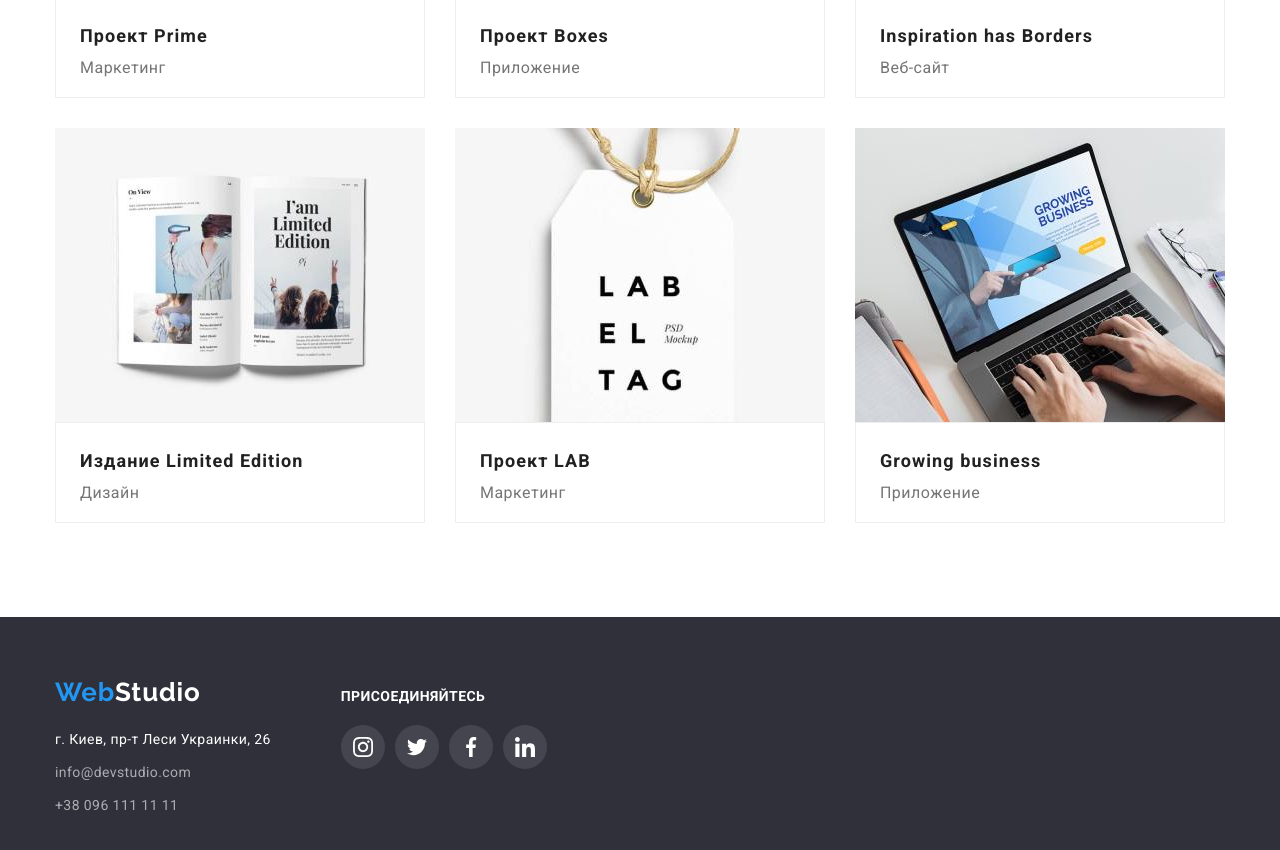
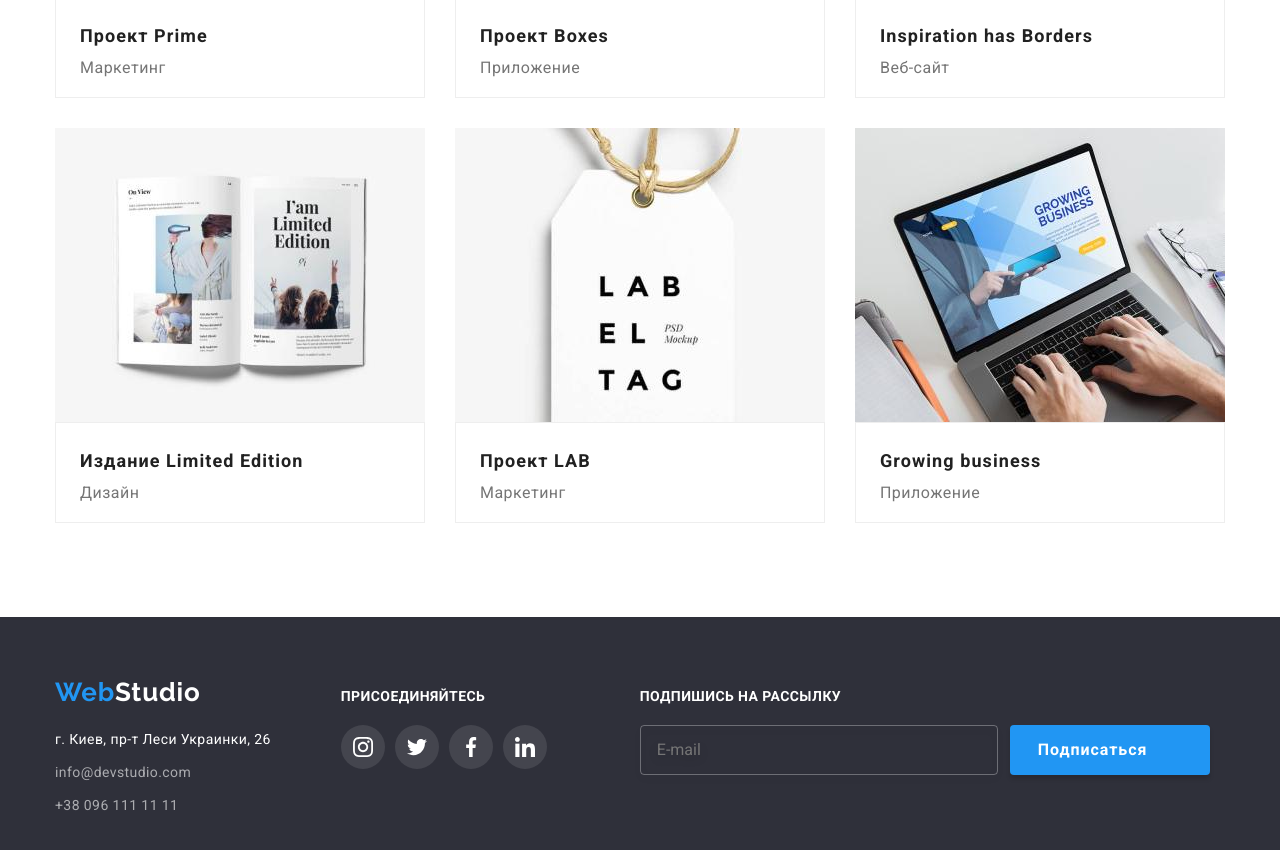
Before and after one commit to IgorFish/goit-markup-hw-06, a plain HTML site: page portfolio.html in a window 1280 px wide. Shown: the part 985-1835 px from the top of the page. Drawn offline with nearby package versions, Linux system fonts and the light colour scheme.

Commit message:
закончил
закончил

```diff
--- a/css/styles.css
+++ b/css/styles.css
@@ -227,6 +227,7 @@ ul {
   border-radius: 4px;
   background: var(--accent-color);
   cursor: pointer;
+  border: none;
   color: var(--primari-bg-color);
   font-weight: 700;
   font-size: 16px;
@@ -234,6 +235,7 @@ ul {
   align-items: center;
   text-align: center;
   letter-spacing: 0.06em;
+  transition: box-shadow 250ms cubic-bezier(0.4, 0, 0.2, 1);
 }
 /* особенности */
 .section {
@@ -542,6 +544,68 @@ ul {
   fill: var(--primari-bg-color);
   background-color: var(--accent-color);
 }
+.social {
+  margin-right: 93px;
+}
+.mail-input {
+  display: flex;
+}
+.mail-title {
+  font-weight: 700;
+  font-size: 14px;
+  line-height: 1.14;
+  letter-spacing: 0.03em;
+  text-transform: uppercase;
+  color: var(--primari-bg-color);
+  margin-bottom: 20px;
+  display: block;
+}
+
+.mail-form-input {
+  width: 358px;
+  height: 50px;
+  padding: 15px 16px;
+  color: #ffffff;
+  background: none;
+  border: 1px solid rgba(255, 255, 255, 0.3);
+  box-sizing: border-box;
+  filter: drop-shadow(0px 4px 4px rgba(0, 0, 0, 0.15));
+  border-radius: 4px;
+  margin-right: 12px;
+  outline: none;
+  transition: border 250ms cubic-bezier(0.4, 0, 0.2, 1);
+}
+.mail-form-input:focus {
+  border: 1px solid #2196f3;
+}
+
+.mail-button {
+  width: 200px;
+  height: 50px;
+  padding: 10px 28px;
+  background: var(--accent-color);
+  box-shadow: 0px 4px 4px rgba(0, 0, 0, 0.15);
+  border-radius: 4px;
+
+  font-weight: 700;
+  font-size: 16px;
+  line-height: 1.88;
+  display: flex;
+  align-items: center;
+  text-align: center;
+  letter-spacing: 0.06em;
+  color: var(--primari-bg-color);
+  cursor: pointer;
+  border: none;
+  transition: box-shadow 250ms cubic-bezier(0.4, 0, 0.2, 1);
+  fill: var(--primari-bg-color);
+}
+.mail-icon {
+  margin-left: 10px;
+}
+
+/* подписка */
+
 /* секция портфолио */
 
 /* кнопки портфолио */
@@ -777,7 +841,6 @@ ul {
   left: 10px;
   top: 50%;
   transform: translateY(-50%);
-  transition: border 250ms cubic-bezier(0.4, 0, 0.2, 1);
 }
 
 /* соглашение модалка */
@@ -800,6 +863,7 @@ ul {
   border-radius: 4px;
   background: var(--accent-color);
   cursor: pointer;
+  border: none;
   color: var(--primari-bg-color);
   font-weight: 700;
   font-size: 16px;
@@ -808,7 +872,7 @@ ul {
   letter-spacing: 0.06em;
   display: block;
   margin: 0 auto;
-  transition: border 250ms cubic-bezier(0.4, 0, 0.2, 1);
+  transition: box-shadow 250ms cubic-bezier(0.4, 0, 0.2, 1);
 }
 
 /* чек соглашения модалки */
@@ -848,81 +912,3 @@ ul {
   text-decoration-line: underline;
   color: var(--accent-color);
 }
-
-/* 14_10_2021 */
-/* .modal-form {
-  display: flex;
-  flex-direction: column;
-  align-items: center;
-  width: 100%;
-  right: 100%;
-  padding: 40px;
-} */
-/* до 14_10_2021 */
-/* .modal-form {
-  position: absolute;
-  display: flex;
-  width: 528px;
-  height: 581px;
-
-  flex-direction: column;
-
-  padding: 40px;
-  outline: 1px solid tomato;
-  z-index: 1;
-} */
-/* заголовок модалки */ /* 14_10_2021 */
-/* .modal-title {
-  font-weight: 700;
-  font-size: 20px;
-  line-height: 1.15;
-  text-align: center;
-  letter-spacing: 0.03em;
-  color: var(--title-text-color);
-  margin-bottom: 12px;
-}
-/*
-/* class="form-field" */
-/* .form-field {
-  display: flex;
-  flex-direction: column;
-  width: 100%;
-
-  margin-bottom: 10px;
-}
-.modal-label {
-  width: 100%;
-  font-weight: 400;
-  font-size: 12px;
-  line-height: 1.17px;
-
-  letter-spacing: 0.01em;
-  color: var(--primary-text-color);
-  margin-bottom: 4px;
-}
-
-.form-modal-button {
-  display: flex;
-  justify-content: center;
-} */
-/* кнопка отправки форм модалки */
-/* .modal-button {
-  width: 200px;
-  height: 50px;
-  box-shadow: 0px 4px 4px rgba(0, 0, 0, 0.15);
-  border-radius: 4px;
-  background: var(--accent-color);
-  cursor: pointer;
-  color: var(--primari-bg-color);
-  font-weight: 700;
-  font-size: 16px;
-  line-height: 1.88;
-
-  text-align: center;
-  letter-spacing: 0.06em;
-}
-.modal-textarea {
-  resize: none;
-} */
-/* основной цвет background: #212121; */ /* вторичный #757575; */
-/* акцент #2196F3 */ /* белый color #FFFFFF */ ;
--- a/portfolio.html
+++ b/portfolio.html
@@ -347,7 +347,6 @@
             </ul>
           </address>
         </div>
-
         <div class="social">
           <h3 class="footer-soc">ПРИСОЕДИНЯЙТЕСЬ</h3>
 
@@ -359,7 +358,6 @@
                 </svg>
               </a>
             </li>
-
             <li class="footer-social-item">
               <a class="footer-social-link" href="">
                 <svg class="icon" width="20" height="20">
@@ -367,14 +365,13 @@
                 </svg>
               </a>
             </li>
-
             <li class="footer-social-item">
               <a class="footer-social-link" href="">
                 <svg class="icon" width="20" height="20">
-                  <use href="./images/symbol-defs.svg#facebook"></use></svg
-              ></a>
+                  <use href="./images/symbol-defs.svg#facebook"></use>
+                </svg>
+              </a>
             </li>
-
             <li class="footer-social-item">
               <a class="footer-social-link" href="">
                 <svg class="icon" width="20" height="20">
@@ -384,6 +381,26 @@
             </li>
           </ul>
         </div>
+        <!-- рассылка -->
+        <form action="#" class="mail-form">
+          <p class="mail-title">подпишись на рассылку</p>
+          <div class="mail-input">
+            <!-- <label class="mail-form-label" for="mail"></label> -->
+
+            <input
+              class="mail-form-input"
+              type="email"
+              name="mail"
+              id="mail"
+              placeholder="E-mail"
+            />
+            <button class="mail-button" type="submit">
+              Подписаться<svg class="mail-icon" width="24" height="24">
+                <use href="./images/symbol-defs.svg#icon-icon-send"></use>
+              </svg>
+            </button>
+          </div>
+        </form>
       </div>
     </footer>
   </body>
```
Also changed, not shown: index.html (+21 -59 lines).
